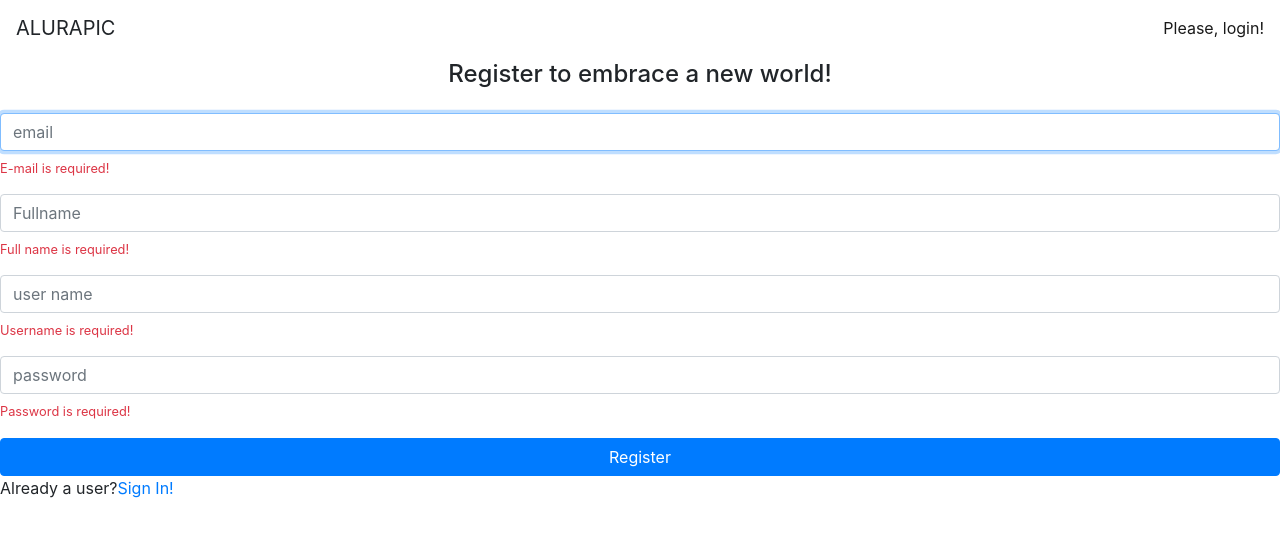
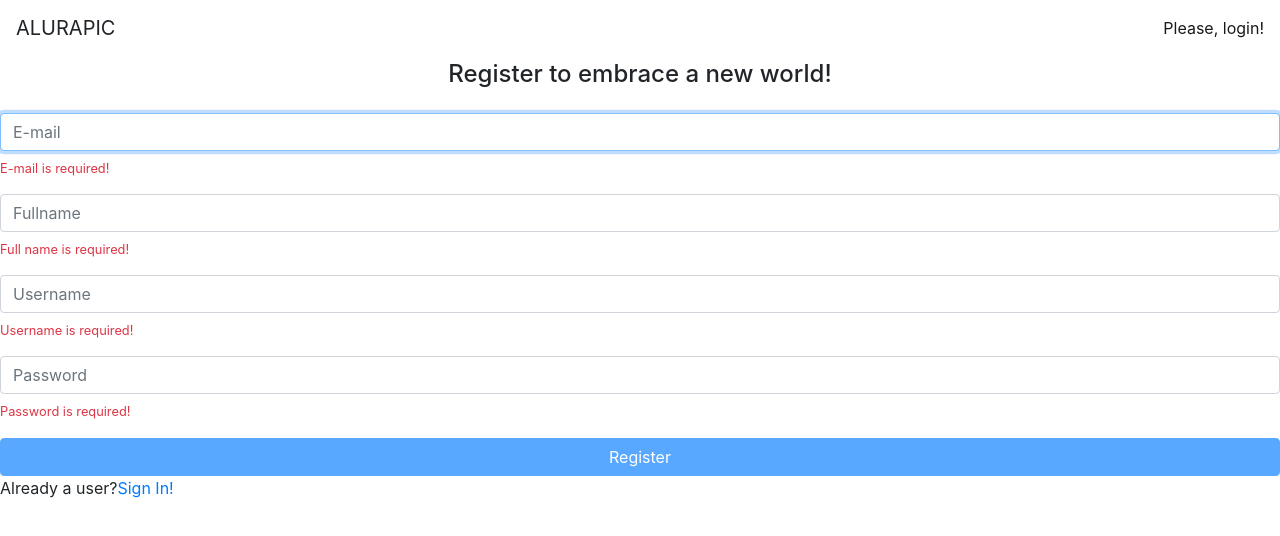
Before and after one commit to eliascmurat/Alura, an Angular app in the folder AluraAngular/: page /signup in a window 1280 px wide. Shown: the top 536 px of the page. Built offline with nearby package versions, Linux system fonts and the light colour scheme.

Commit message:
criando validador assincrono

```diff
--- a/AluraAngular/src/app/core/auth/auth.service.ts
+++ b/AluraAngular/src/app/core/auth/auth.service.ts
@@ -2,9 +2,8 @@ import { UserService } from './../user/user.service';
 import { HttpClient } from '@angular/common/http';
 import { Injectable } from '@angular/core';
 import { tap } from 'rxjs/operators';
-import { TokenService } from '../token/token.service';
 
-const API_URL = 'http://localhost:3000/';
+const API_URL = 'http://localhost:9000/';
 
 @Injectable({
   providedIn: 'root'
--- a/AluraAngular/src/app/home/signup/signup.component.html
+++ b/AluraAngular/src/app/home/signup/signup.component.html
@@ -4,8 +4,9 @@
     <div class="form-group">
         <input
           formControlName="email"
-          placeholder="email"
+          placeholder="E-mail"
           class="form-control"
+          type="email"
           autofocus>
         <app-vmessage
           *ngIf="registerForm.get('email')?.errors?.required"
@@ -21,7 +22,8 @@
         <input
           formControlName="fullName"
           placeholder="Fullname"
-          class="form-control">
+          class="form-control"
+          type="text">
         <app-vmessage
           *ngIf="registerForm.get('fullName')?.errors?.required"
           text="Full name is required!">
@@ -39,8 +41,9 @@
     <div class="form-group">
         <input
           formControlName="userName"
-          placeholder="user name"
-          class="form-control">
+          placeholder="Username"
+          class="form-control"
+          type="text">
         <app-vmessage
           *ngIf="registerForm.get('userName')?.errors?.required"
           text="Username is required!">
@@ -54,9 +57,14 @@
           text="Maximum length is 30">
         </app-vmessage>
         <app-vmessage
+          text="Username already taken"
+          *ngIf="registerForm.get('userName')?.errors?.userNameTaken">
+        </app-vmessage>
+        <small *ngIf="registerForm.get('userName')?.valid" class="text-success">User available</small>
+        <!-- <app-vmessage
           *ngIf="registerForm.get('userName')?.errors?.lowercase"
           text="Must be lower case">
-        </app-vmessage>
+        </app-vmessage> -->
         <!-- <app-vmessage
           *ngIf="registerForm.get('userName')?.errors?.pattern"
           text="Must be lower case">
@@ -66,9 +74,9 @@
     <div class="form-group">
         <input
           formControlName="password"
-          type="password"
-          placeholder="password"
-          class="form-control">
+          placeholder="Password"
+          class="form-control"
+          type="password">
         <app-vmessage
           *ngIf="registerForm.get('password')?.errors?.required"
           text="Password is required!">
@@ -83,7 +91,7 @@
         </app-vmessage>
     </div>
 
-    <button class="btn btn-primary btn-block">Register</button>
+    <button [disabled]="registerForm.invalid || registerForm.pending" class="btn btn-primary btn-block">Register</button>
 
     <p>Already a user?<a [routerLink]="['']">Sign In!</a></p>
 </form>
--- a/AluraAngular/src/app/home/signup/signup.component.ts
+++ b/AluraAngular/src/app/home/signup/signup.component.ts
@@ -1,6 +1,7 @@
 import { Component, OnInit } from '@angular/core';
 import { FormBuilder, FormGroup, Validators } from '@angular/forms';
 import { lowerCaseValidator } from 'src/app/shared/validators/lower-case.validator';
+import { UserNotTakenValidatorService } from './user-not-taken.validator.service';
 
 @Component({
   selector: 'app-singup',
@@ -12,7 +13,8 @@ export class SignUpComponent implements OnInit {
   registerForm: FormGroup;
 
   constructor(
-    private formBuilder: FormBuilder
+    private formBuilder: FormBuilder,
+    private userNotTakenValidatorService: UserNotTakenValidatorService
   ) {
     this.registerForm = this.formBuilder.group({
       email: ['',
@@ -31,11 +33,12 @@ export class SignUpComponent implements OnInit {
       userName: ['',
         [
           Validators.required,
-          // Validators.pattern(/^[a-z0-9_\-]+$/),
           Validators.minLength(2),
           Validators.maxLength(30),
+          // Validators.pattern(/^[a-z0-9_\-]+$/),
           lowerCaseValidator
-        ]
+        ],
+        this.userNotTakenValidatorService.checkUserNameTaken()
       ],
       password: ['',
         [
--- /dev/null
+++ b/AluraAngular/src/app/home/signup/signup.service.ts
@@ -0,0 +1,17 @@
+import { HttpClient } from '@angular/common/http';
+import { Injectable } from '@angular/core';
+
+const API = 'http://localhost:9000/';
+
+@Injectable({
+  providedIn: 'root'
+})
+export class SignUpService {
+
+  constructor(private http: HttpClient) { }
+
+  checkUserNameTaken(userName: string) {
+    return this.http.get(API + 'user/exists/' + userName);
+  }
+
+}
--- /dev/null
+++ b/AluraAngular/src/app/home/signup/user-not-taken.validator.service.ts
@@ -0,0 +1,33 @@
+import { Injectable } from '@angular/core';
+import { AbstractControl } from '@angular/forms';
+import { debounceTime, first, map, switchMap } from 'rxjs/operators';
+
+import { SignUpService } from './signup.service';
+
+@Injectable({ providedIn: 'root' })
+export class UserNotTakenValidatorService {
+
+  constructor(
+    private signUpService: SignUpService
+  ) { }
+
+  checkUserNameTaken() {
+
+    return (control: AbstractControl) => {
+      return control
+        .valueChanges
+        .pipe(
+          debounceTime(300)
+        )
+        .pipe(
+          switchMap(userName =>
+            this.signUpService.checkUserNameTaken(userName)
+          )
+        )
+        .pipe(
+          map(isTaken => isTaken ? { userNameTaken: true } : null)
+        )
+        .pipe(first());
+    }
+  }
+}
--- a/AluraAngular/src/app/photos/photo/photo.service.ts
+++ b/AluraAngular/src/app/photos/photo/photo.service.ts
@@ -2,7 +2,7 @@ import { HttpClient, HttpParams } from '@angular/common/http';
 import { Injectable } from '@angular/core';
 import { Photo } from './photo';
 
-const API = 'http://localhost:3000/';
+const API = 'http://localhost:9000/';
 
 @Injectable({
   providedIn: 'root'
```
Also changed, not shown: 1 other file (tests, documents, lock files or other folders). Lines whose indentation alone changed are shown as unchanged.
